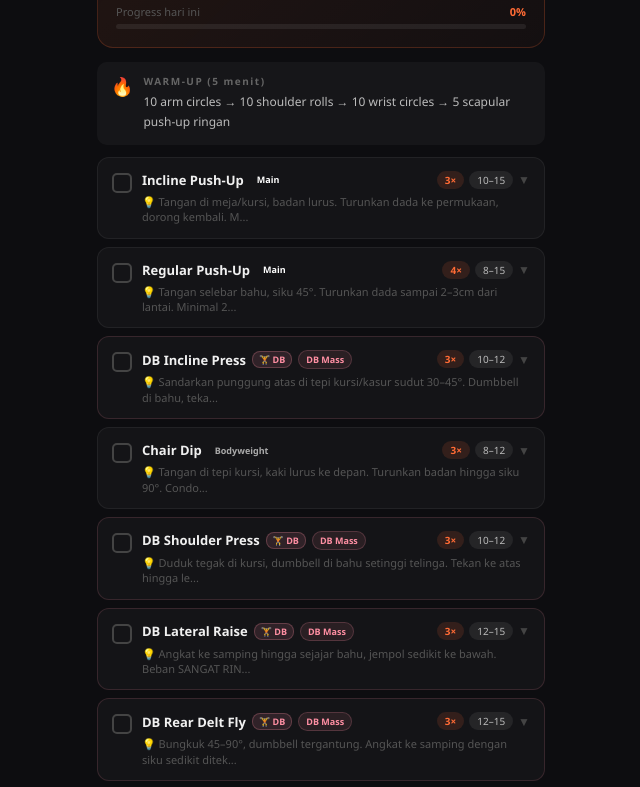
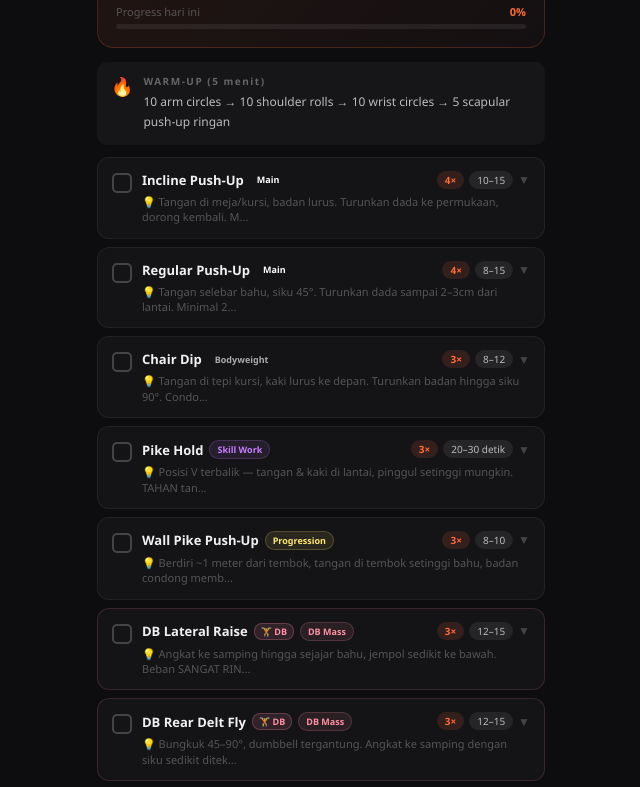
Before and after one commit to masdeofcdev/schedule, a React (Vite) app: page / in a window 1280 px wide. Shown: the part 451-1238 px from the top of the page, without its empty margins (319-959 px from the left). Built offline with nearby package versions, Linux system fonts and the light colour scheme.

Commit message:
Update App.jsx

```diff
--- a/src/App.jsx
+++ b/src/App.jsx
@@ -5,38 +5,38 @@ const pushWarmup = "10 arm circles → 10 shoulder rolls → 10 wrist circles
 const pushExercises = [
   {
     name: "Incline Push-Up",
-    sets: "3", reps: "10–15",
-    note: "Tangan di meja/kursi, badan lurus. Turunkan dada ke permukaan, dorong kembali. Makin rendah permukaan = makin susah.",
-    why: "Aktivasi upper chest + pemanasan sendi bahu sebelum gerakan yang lebih berat",
+    sets: "4", reps: "10–15",
+    note: "Tangan di meja/kursi, badan lurus. Turunkan dada ke permukaan, dorong kembali. Makin rendah permukaan = makin susah. Jadikan ini exercise utama, bukan cuma pemanasan.",
+    why: "Upper chest bodyweight — progressive overload dengan turunkan ketinggian tangan perlahan",
     category: "Main", db: false
   },
   {
     name: "Regular Push-Up",
     sets: "4", reps: "8–15",
     note: "Tangan selebar bahu, siku 45°. Turunkan dada sampai 2–3cm dari lantai. Minimal 2 set terakhir close to failure.",
-    why: "Compound utama dada — chest, bahu depan, triceps sekaligus. Ukur progress tiap minggu",
+    why: "Compound utama dada — chest, bahu depan, triceps sekaligus",
     category: "Main", db: false
-  },
-  {
-    name: "DB Incline Press",
-    sets: "3", reps: "10–12",
-    note: "Sandarkan punggung atas di tepi kursi/kasur sudut 30–45°. Dumbbell di bahu, tekan ke atas. Turunkan pelan 3 detik. Terasa lebih di dada atas.",
-    why: "Upper chest dengan beban — DB press bisa di-progressive overload lebih leluasa dari bodyweight",
-    category: "DB Mass", db: true
   },
   {
     name: "Chair Dip",
     sets: "3", reps: "8–12",
-    note: "Tangan di tepi kursi, kaki lurus ke depan. Turunkan badan hingga siku 90°. Condong sedikit ke depan untuk lebih kena dada bawah. Jaga bahu tetap rendah.",
-    why: "Lower chest + triceps compound. Bridges chest dan triceps day dengan satu gerakan",
+    note: "Tangan di tepi kursi, kaki lurus ke depan. Turunkan badan hingga siku 90°. Condong sedikit ke depan untuk lebih kena dada bawah.",
+    why: "Lower chest + triceps compound. Bridges chest dan triceps dengan satu gerakan",
     category: "Bodyweight", db: false
   },
   {
-    name: "DB Shoulder Press",
-    sets: "3", reps: "10–12",
-    note: "Duduk tegak di kursi, dumbbell di bahu setinggi telinga. Tekan ke atas hingga lengan hampir lurus. Turunkan kembali ke bahu dengan kontrol. Core aktif.",
-    why: "Compound bahu — anterior & medial delt sekaligus. Paling mudah di-progressive overload untuk mass",
-    category: "DB Mass", db: true
+    name: "Pike Hold",
+    sets: "3", reps: "20–30 detik",
+    note: "Posisi V terbalik — tangan & kaki di lantai, pinggul setinggi mungkin. TAHAN tanpa gerakan naik turun. Istirahat 60 detik antar set. Target: 3×30 detik nyaman sebelum naik ke Wall Pike Push-Up.",
+    why: "Bangun shoulder stability dari nol — fondasi wajib sebelum bisa melakukan wall pike push-up",
+    category: "Skill Work", db: false
+  },
+  {
+    name: "Wall Pike Push-Up",
+    sets: "3", reps: "8–10",
+    note: "Berdiri ~1 meter dari tembok, tangan di tembok setinggi bahu, badan condong membentuk V. Tekuk siku, turunkan dahi hampir ke tembok, dorong kembali. Makin jauh dari tembok = makin susah. Ini pengganti shoulder press untuk sekarang.",
+    why: "Vertical press bodyweight paling ringan — latih bahu dari atas tanpa beban dumbbell. Naik ke regular pike push-up kalau sudah bisa 3×10 dengan mudah",
+    category: "Progression", db: false
   },
   {
     name: "DB Lateral Raise",
```
